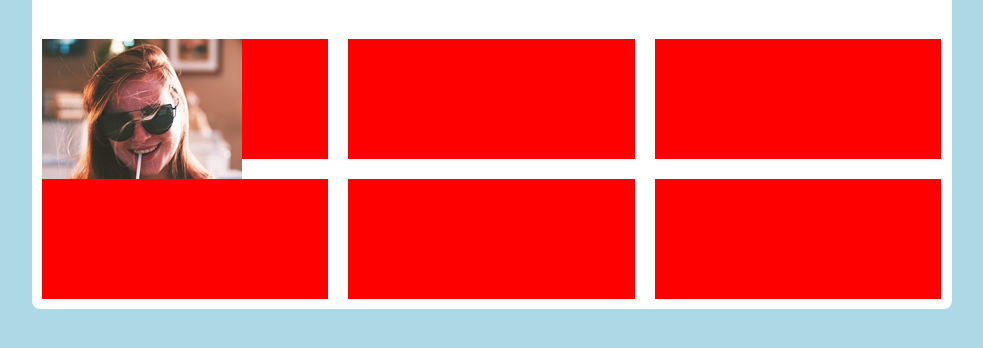
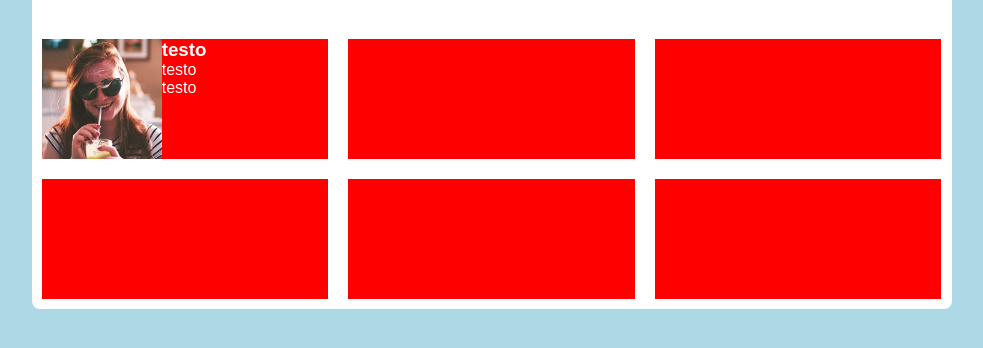
Before and after one commit to luciobo/html-css-float-cards, a plain HTML site: page index.html in a window 1280 px wide. Shown: the part 188-536 px from the top of the page, without its empty margins (148-1131 px from the left). Drawn offline with Linux system fonts and the light colour scheme.

Commit message:
add img e testo

```diff
--- a/css/style.css
+++ b/css/style.css
@@ -13,6 +13,12 @@ body {
 
 h1 {
     color: rgb(211, 68, 112)
+
+}
+
+img {
+    float: left;
+    width: 41.8%;
 
 }
 
@@ -46,3 +52,7 @@ h1 {
     margin: 10px;
     width: calc(33.3% - 20px);
 }
+
+.text-align {
+    color: white;
+}
--- a/index.html
+++ b/index.html
@@ -20,9 +20,13 @@
         </header>
 
         <main>
-            <div class="clearfix">
+            <div class="text-align clearfix">
                 <div class="raw colonne">
                     <img src="imgs/female1.png" alt="">
+                    <h3>testo</h3>
+                    <div>testo</div>
+                    <div>testo</div>
+
                 </div>
                 <div class="raw colonne">
                 </div>
```
